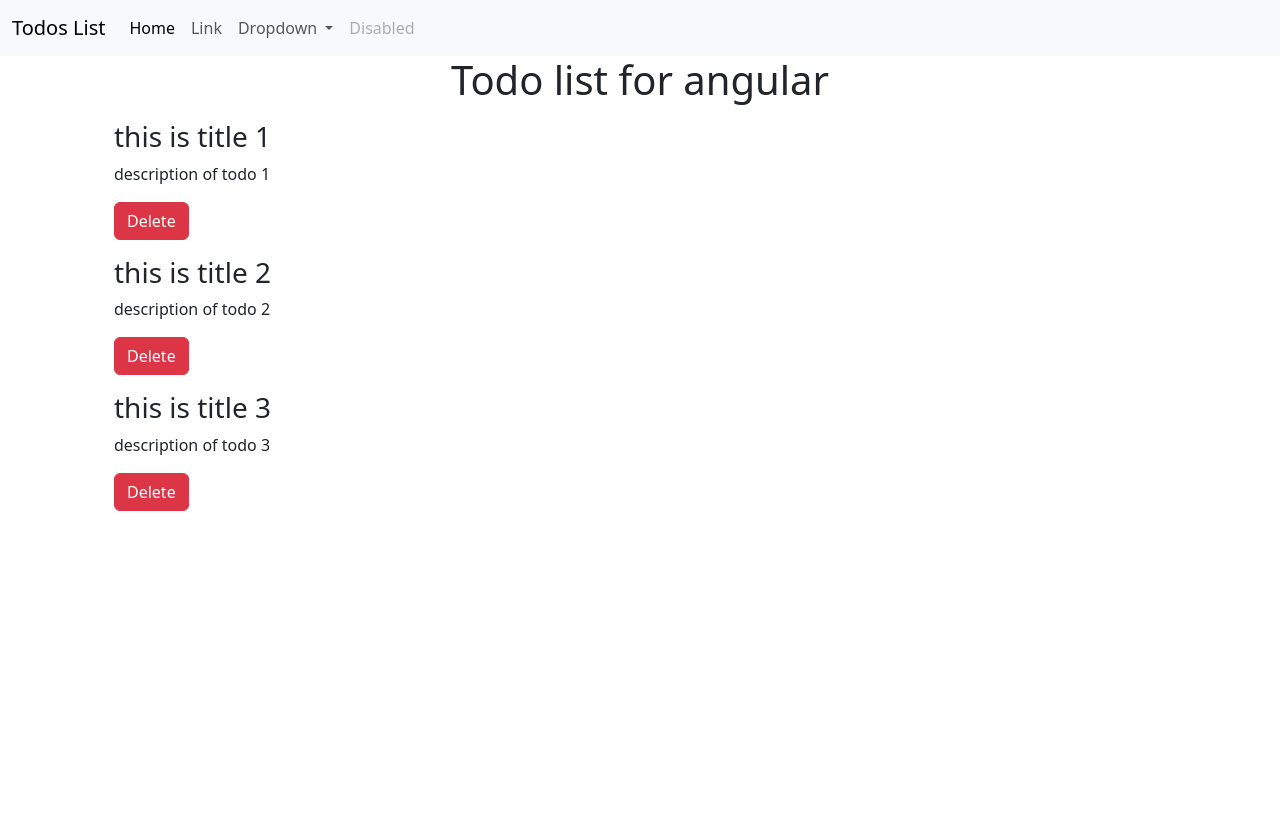
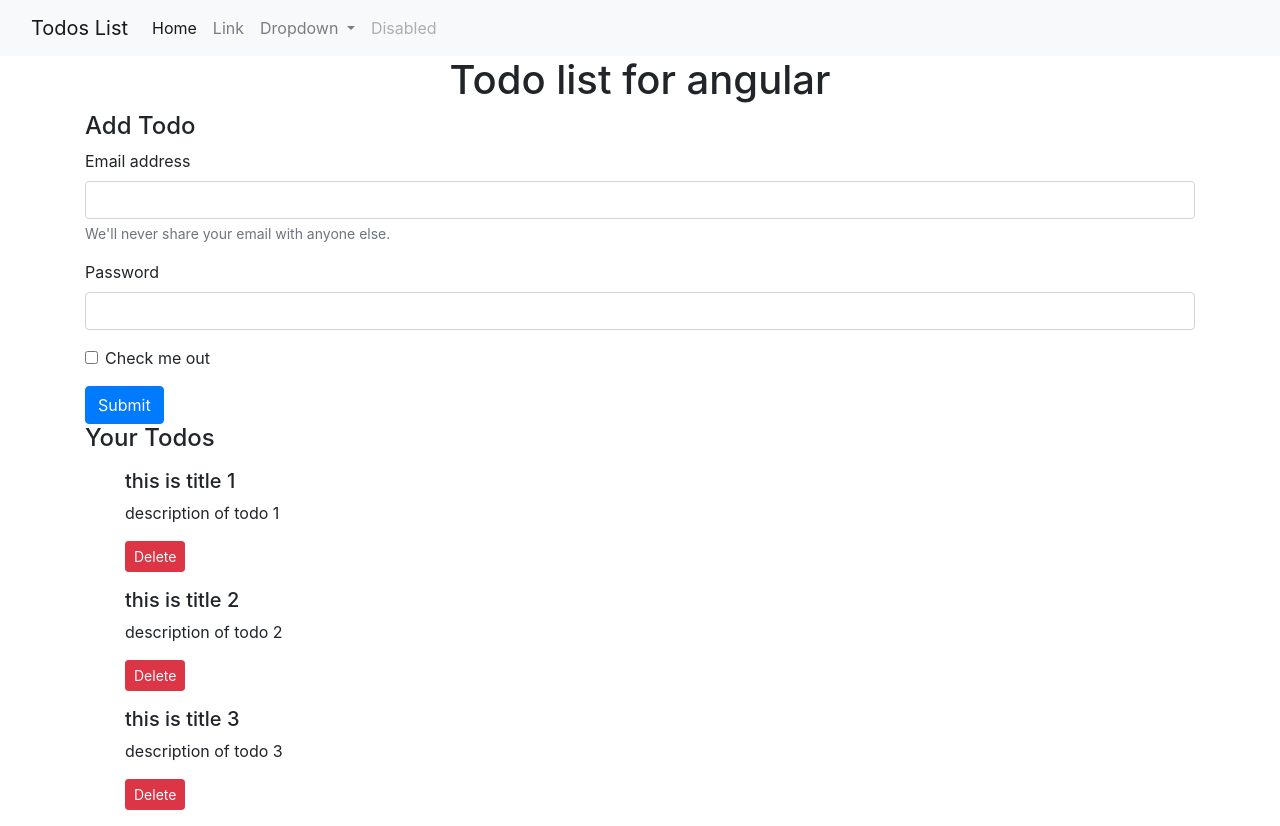
Before and after one commit to YashrajKamble/Angular-Basics, an Angular app: page / in a window 1280 px wide. Before the commit the page ends 800 px from the top, so only its background shows below. Built offline with nearby package versions, Linux system fonts and the light colour scheme.

Commit message:
Generated Component for add Todo

```diff
--- a/package.json
+++ b/package.json
@@ -29,7 +29,7 @@
     "@angular/forms": "^21.1.0",
     "@angular/platform-browser": "^21.1.0",
     "@angular/router": "^21.1.0",
-    "bootstrap": "^5.3.8",
+    "bootstrap": "^4.6.2",
     "jquery": "^4.0.0",
     "rxjs": "~7.8.0",
     "tslib": "^2.3.0"
--- /dev/null
+++ b/src/app/MyComponents/add-todo/add-todo.html
@@ -0,0 +1,20 @@
+<h4>Add Todo</h4>
+
+<form>
+  <div class="form-group">
+    <label for="exampleInputEmail1">Email address</label>
+    <input type="email" class="form-control" id="exampleInputEmail1" aria-describedby="emailHelp" />
+    <small id="emailHelp" class="form-text text-muted"
+      >We'll never share your email with anyone else.</small
+    >
+  </div>
+  <div class="form-group">
+    <label for="exampleInputPassword1">Password</label>
+    <input type="password" class="form-control" id="exampleInputPassword1" />
+  </div>
+  <div class="form-group form-check">
+    <input type="checkbox" class="form-check-input" id="exampleCheck1" />
+    <label class="form-check-label" for="exampleCheck1">Check me out</label>
+  </div>
+  <button type="submit" class="btn btn-primary">Submit</button>
+</form>
--- a/src/app/MyComponents/todo-item/todo-item.html
+++ b/src/app/MyComponents/todo-item/todo-item.html
@@ -1,5 +1,5 @@
 <div class="my-3">
-  <h3>{{ todo.title }}</h3>
+  <h5>{{ todo.title }}</h5>
   <p>{{ todo.desc }}</p>
-  <button class="btn btn-danger" (click)="onClick(todo)">Delete</button>
+  <button class="btn btn-danger btn-sm" (click)="onClick(todo)">Delete</button>
 </div>
--- a/src/app/MyComponents/todos/todos.html
+++ b/src/app/MyComponents/todos/todos.html
@@ -1,3 +1,5 @@
+<app-add-todo></app-add-todo>
+<h4>Your Todos</h4>
 <ul *ngFor="let todo of todos">
   <!-- <li>{{ todo.sno }} - {{ todo.title }} - {{ todo.desc }} - {{ todo.active }}</li> -->
   <app-todo-item [todo]="todo" (todoDelete)="deleteTodo($event)"></app-todo-item>
--- a/src/app/MyComponents/todos/todos.ts
+++ b/src/app/MyComponents/todos/todos.ts
@@ -2,11 +2,12 @@
 import { NgFor } from '@angular/common';
 import { Todo } from '../../Todo';
 import { TodoItem } from '../todo-item/todo-item';
+import { AddTodo } from '../add-todo/add-todo';
 
 @Component({
   selector: 'app-todos',
   standalone: true,
-  imports: [NgFor, TodoItem],
+  imports: [NgFor, TodoItem, AddTodo],
   templateUrl: './todos.html',
   styleUrls: ['./todos.css'],
 })
```
Also changed, not shown: src/app/MyComponents/add-todo/add-todo.ts (added, +9 -0 lines), src/app/MyComponents/add-todo/add-todo.css (added), 2 other files (tests, documents, lock files or other folders).
